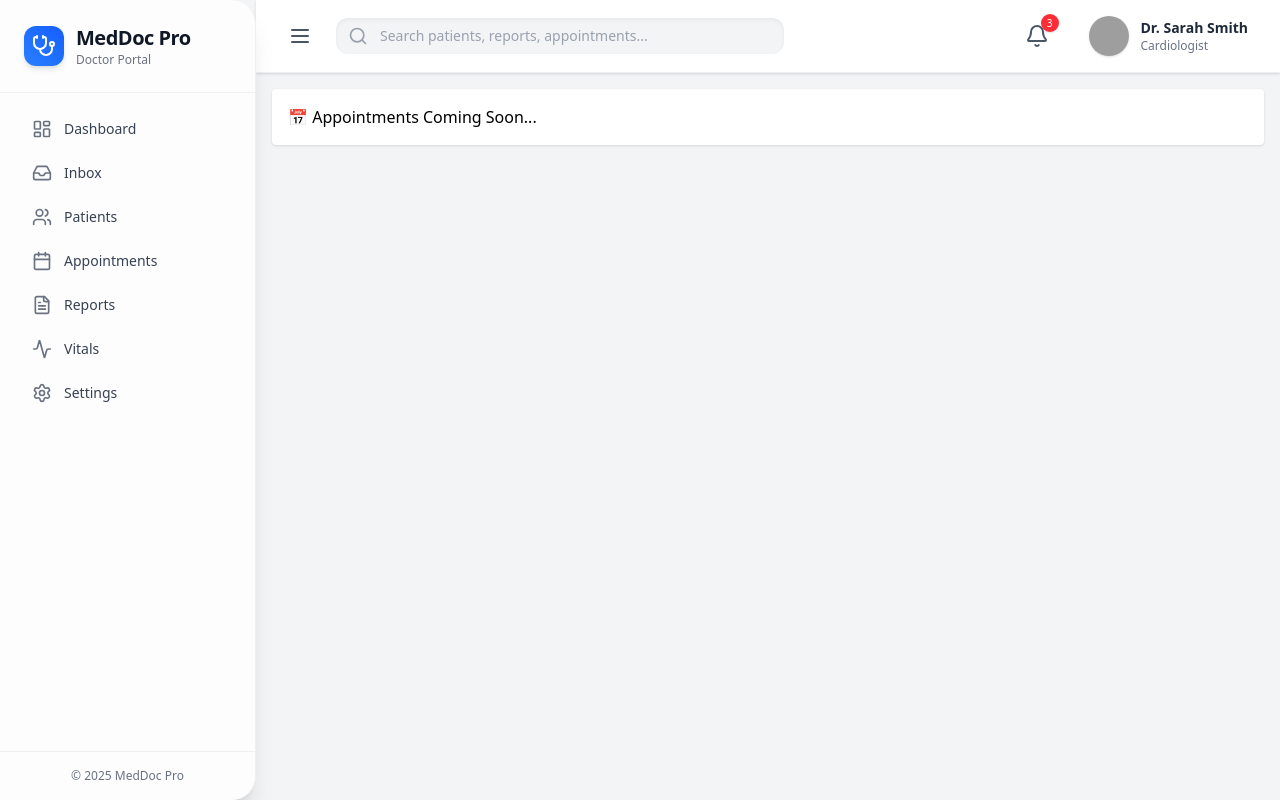
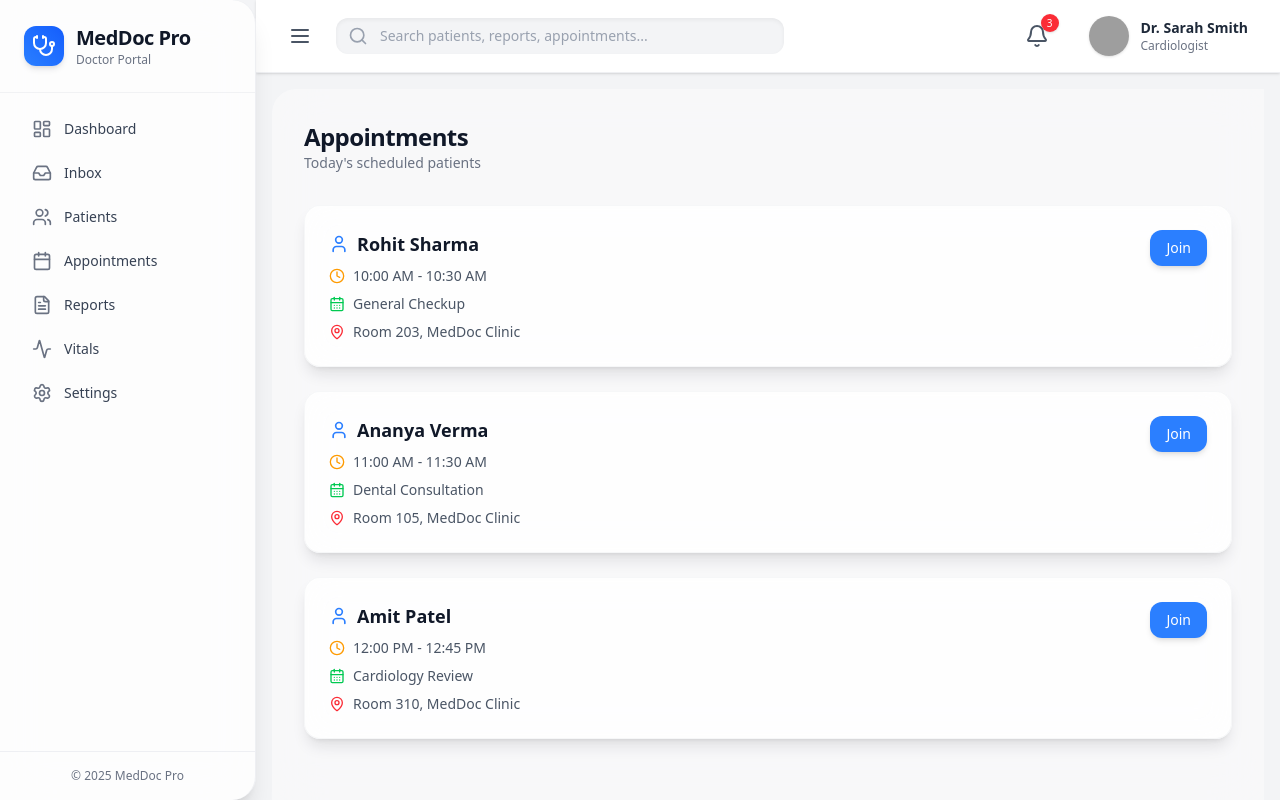
Before and after one commit to Hardik2208/AI-Doctor-Assistant-DrSide, a React (Vite) app: page / in a window 1280 px wide. Both pictures are taken after a click on the button "Appointments". Built offline with nearby package versions, Linux system fonts and the light colour scheme; grey boxes are pictures that could not be loaded.

Commit message:
added appointment,settings and vitals page

```diff
--- a/src/assets/pages/Appointmentspage.jsx
+++ b/src/assets/pages/Appointmentspage.jsx
@@ -1,3 +1,72 @@
-export default function AppointmentsPage() {
-  return <div className="p-4 bg-white rounded shadow">📅 Appointments Coming Soon...</div>;
+import { CalendarDays, Clock, User, MapPin } from "lucide-react";
+
+export default function Appointments() {
+  const appointments = [
+    {
+      patient: "Rohit Sharma",
+      time: "10:00 AM - 10:30 AM",
+      type: "General Checkup",
+      location: "Room 203, MedDoc Clinic",
+    },
+    {
+      patient: "Ananya Verma",
+      time: "11:00 AM - 11:30 AM",
+      type: "Dental Consultation",
+      location: "Room 105, MedDoc Clinic",
+    },
+    {
+      patient: "Amit Patel",
+      time: "12:00 PM - 12:45 PM",
+      type: "Cardiology Review",
+      location: "Room 310, MedDoc Clinic",
+    },
+  ];
+
+  return (
+    <div className="p-8 bg-gray-50/70 backdrop-blur-xl min-h-screen rounded-l-3xl">
+      {/* Header */}
+      <div className="mb-8">
+        <h1 className="text-2xl font-semibold text-gray-900 tracking-tight">
+          Appointments
+        </h1>
+        <p className="text-gray-500 text-sm">Today's scheduled patients</p>
+      </div>
+
+      {/* Appointment List */}
+      <div className="space-y-6">
+        {appointments.map((appt, idx) => (
+          <div
+            key={idx}
+            className="bg-white/80 backdrop-blur-lg border border-gray-100/70 shadow-lg hover:shadow-xl transition-all duration-300 rounded-2xl p-6"
+          >
+            <div className="flex items-start justify-between">
+              <div className="space-y-2">
+                <div className="flex items-center gap-2 text-lg font-semibold text-gray-900">
+                  <User className="w-5 h-5 text-blue-500" />
+                  {appt.patient}
+                </div>
+                <div className="flex items-center gap-2 text-gray-600 text-sm">
+                  <Clock className="w-4 h-4 text-amber-500" />
+                  {appt.time}
+                </div>
+                <div className="flex items-center gap-2 text-gray-600 text-sm">
+                  <CalendarDays className="w-4 h-4 text-green-500" />
+                  {appt.type}
+                </div>
+                <div className="flex items-center gap-2 text-gray-600 text-sm">
+                  <MapPin className="w-4 h-4 text-red-500" />
+                  {appt.location}
+                </div>
+              </div>
+
+              {/* Status Button */}
+              <button className="px-4 py-2 text-sm rounded-xl bg-blue-500 hover:bg-blue-600 text-white font-medium shadow-md transition">
+                Join
+              </button>
+            </div>
+          </div>
+        ))}
+      </div>
+    </div>
+  );
 }
--- a/src/assets/pages/SettingsPage.jsx
+++ b/src/assets/pages/SettingsPage.jsx
@@ -1,3 +1,91 @@
-export default function SettingsPage() {
-  return <div className="p-4 bg-white rounded shadow">⚙️ Settings Page Coming Soon...</div>;
+import { Bell, Shield, Palette, User, LogOut } from "lucide-react";
+
+export default function Settings() {
+  return (
+    <div className="p-8 bg-gray-50/70 backdrop-blur-xl min-h-screen rounded-l-3xl">
+      {/* Header */}
+      <div className="mb-8">
+        <h1 className="text-2xl font-semibold text-gray-900 tracking-tight">
+          Settings
+        </h1>
+        <p className="text-gray-500 text-sm">Manage your account & preferences</p>
+      </div>
+
+      {/* Settings Sections */}
+      <div className="space-y-6">
+        {/* Profile */}
+        <div className="bg-white/80 backdrop-blur-lg border border-gray-100/70 shadow-lg rounded-2xl p-6">
+          <h2 className="text-lg font-semibold text-gray-900 mb-4 flex items-center gap-2">
+            <User className="w-5 h-5 text-blue-500" /> Profile
+          </h2>
+          <div className="space-y-3 text-sm text-gray-700">
+            <div className="flex justify-between items-center">
+              <span>Name</span>
+              <span className="text-gray-500">Dr. Meenakshi Vyas</span>
+            </div>
+            <div className="flex justify-between items-center">
+              <span>Email</span>
+              <span className="text-gray-500">meenakshi@meddocpro.com</span>
+            </div>
+            <button className="mt-3 px-4 py-2 rounded-xl bg-blue-500 hover:bg-blue-600 text-white text-sm shadow transition">
+              Edit Profile
+            </button>
+          </div>
+        </div>
+
+        {/* Notifications */}
+        <div className="bg-white/80 backdrop-blur-lg border border-gray-100/70 shadow-lg rounded-2xl p-6">
+          <h2 className="text-lg font-semibold text-gray-900 mb-4 flex items-center gap-2">
+            <Bell className="w-5 h-5 text-amber-500" /> Notifications
+          </h2>
+          <div className="space-y-4 text-sm text-gray-700">
+            <div className="flex justify-between items-center">
+              <span>Email Alerts</span>
+              <input type="checkbox" className="toggle accent-blue-500 w-5 h-5" defaultChecked />
+            </div>
+            <div className="flex justify-between items-center">
+              <span>Push Notifications</span>
+              <input type="checkbox" className="toggle accent-blue-500 w-5 h-5" defaultChecked />
+            </div>
+          </div>
+        </div>
+
+        {/* Privacy */}
+        <div className="bg-white/80 backdrop-blur-lg border border-gray-100/70 shadow-lg rounded-2xl p-6">
+          <h2 className="text-lg font-semibold text-gray-900 mb-4 flex items-center gap-2">
+            <Shield className="w-5 h-5 text-green-500" /> Privacy & Security
+          </h2>
+          <div className="space-y-4 text-sm text-gray-700">
+            <div className="flex justify-between items-center">
+              <span>Two-Factor Authentication</span>
+              <input type="checkbox" className="toggle accent-blue-500 w-5 h-5" />
+            </div>
+            <div className="flex justify-between items-center">
+              <span>Save Login Sessions</span>
+              <input type="checkbox" className="toggle accent-blue-500 w-5 h-5" defaultChecked />
+            </div>
+          </div>
+        </div>
+
+        {/* Appearance */}
+        <div className="bg-white/80 backdrop-blur-lg border border-gray-100/70 shadow-lg rounded-2xl p-6">
+          <h2 className="text-lg font-semibold text-gray-900 mb-4 flex items-center gap-2">
+            <Palette className="w-5 h-5 text-purple-500" /> Appearance
+          </h2>
+          <select className="w-full p-3 rounded-xl border border-gray-200 shadow-sm text-gray-700">
+            <option>Light Mode</option>
+            <option>Dark Mode</option>
+            <option>System Default</option>
+          </select>
+        </div>
+
+        {/* Logout */}
+        <div className="bg-white/80 backdrop-blur-lg border border-gray-100/70 shadow-lg rounded-2xl p-6 text-center">
+          <button className="px-5 py-2 rounded-xl bg-red-500 hover:bg-red-600 text-white text-sm font-medium flex items-center justify-center gap-2 shadow transition">
+            <LogOut className="w-4 h-4" /> Logout
+          </button>
+        </div>
+      </div>
+    </div>
+  );
 }
--- a/src/assets/pages/VitalsPage.jsx
+++ b/src/assets/pages/VitalsPage.jsx
@@ -1,3 +1,67 @@
-export default function VitalsPage() {
-  return <div className="p-4 bg-white rounded shadow">❤️ Vitals Monitor Coming Soon...</div>;
+import { HeartPulse, Thermometer, Droplet, Activity } from "lucide-react";
+
+export default function Vitals() {
+  const vitalsData = [
+    {
+      label: "Heart Rate",
+      value: "78 bpm",
+      icon: HeartPulse,
+      color: "from-rose-400 to-red-500",
+    },
+    {
+      label: "Temperature",
+      value: "98.6 °F",
+      icon: Thermometer,
+      color: "from-amber-400 to-orange-500",
+    },
+    {
+      label: "Blood Pressure",
+      value: "120 / 80 mmHg",
+      icon: Activity,
+      color: "from-blue-400 to-indigo-500",
+    },
+    {
+      label: "Oxygen Level",
+      value: "97%",
+      icon: Droplet,
+      color: "from-emerald-400 to-green-500",
+    },
+  ];
+
+  return (
+    <div className="p-8 bg-gray-50/70 backdrop-blur-xl min-h-screen rounded-l-3xl">
+      {/* Header */}
+      <div className="mb-8">
+        <h1 className="text-2xl font-semibold text-gray-900 tracking-tight">
+          Patient Vitals
+        </h1>
+        <p className="text-gray-500 text-sm">Real-time health monitoring</p>
+      </div>
+
+      {/* Vitals Grid */}
+      <div className="grid grid-cols-1 md:grid-cols-2 lg:grid-cols-4 gap-6">
+        {vitalsData.map((vital, idx) => {
+          const Icon = vital.icon;
+          return (
+            <div
+              key={idx}
+              className="bg-white/80 backdrop-blur-lg rounded-2xl shadow-lg hover:shadow-xl transition-all duration-300 border border-gray-100/60 p-6 flex flex-col items-start"
+            >
+              <div
+                className={`p-3 rounded-xl bg-gradient-to-tr ${vital.color} shadow-md mb-4`}
+              >
+                <Icon className="w-6 h-6 text-white" />
+              </div>
+              <div className="text-sm text-gray-500 font-medium">
+                {vital.label}
+              </div>
+              <div className="text-xl font-semibold text-gray-900 mt-1">
+                {vital.value}
+              </div>
+            </div>
+          );
+        })}
+      </div>
+    </div>
+  );
 }
```
